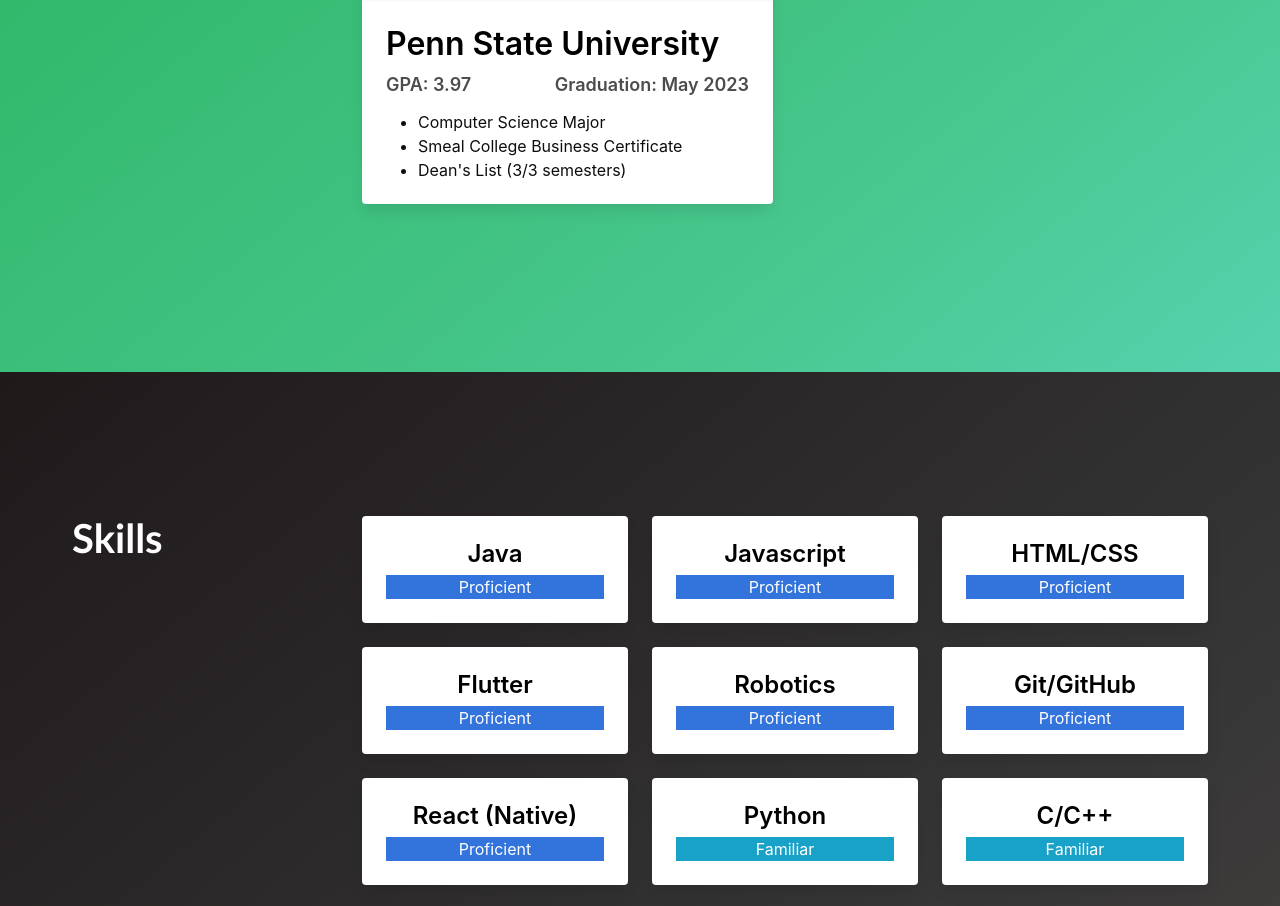
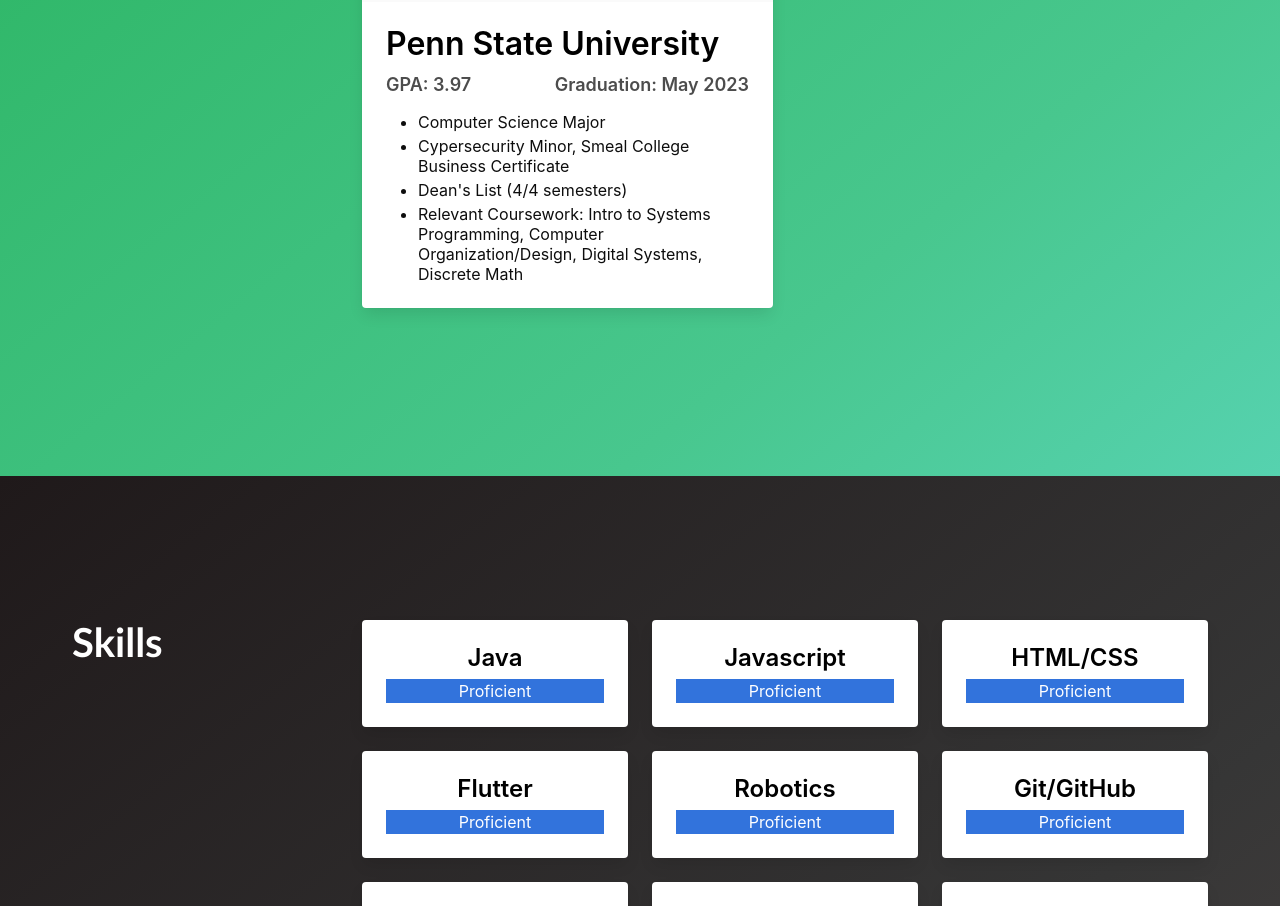
Before and after one commit to rsquared226/rsquared226.github.io, an Angular app: page / in a window 1280 px wide. Shown: the part 5680-6586 px from the top of the page. Built offline with nearby package versions, Linux system fonts and the light colour scheme.

Commit message:
Update Education

```diff
--- a/src/app/education/education.component.ts
+++ b/src/app/education/education.component.ts
@@ -22,8 +22,9 @@
       dates: 'Graduation: May 2023',
       descriptionPoints: [
         'Computer Science Major',
-        'Smeal College Business Certificate',
-        "Dean's List (3/3 semesters)",
+        'Cypersecurity Minor, Smeal College Business Certificate',
+        "Dean's List (4/4 semesters)",
+        'Relevant Coursework: Intro to Systems Programming, Computer Organization/Design, Digital Systems, Discrete Math',
       ],
     },
   ];
```
